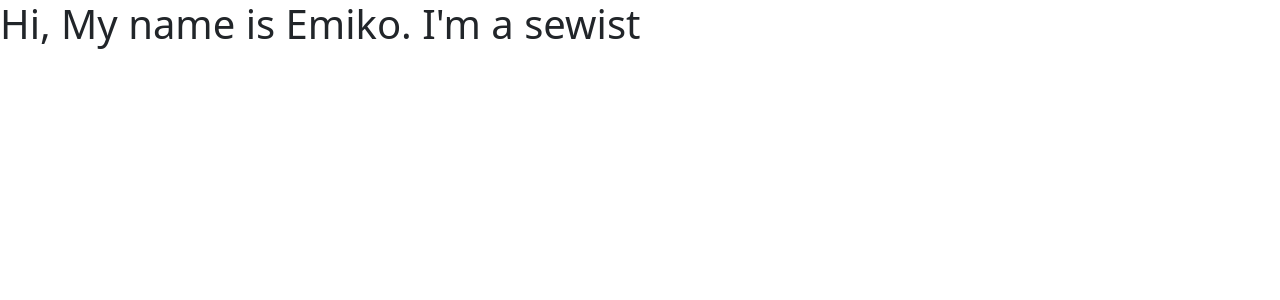
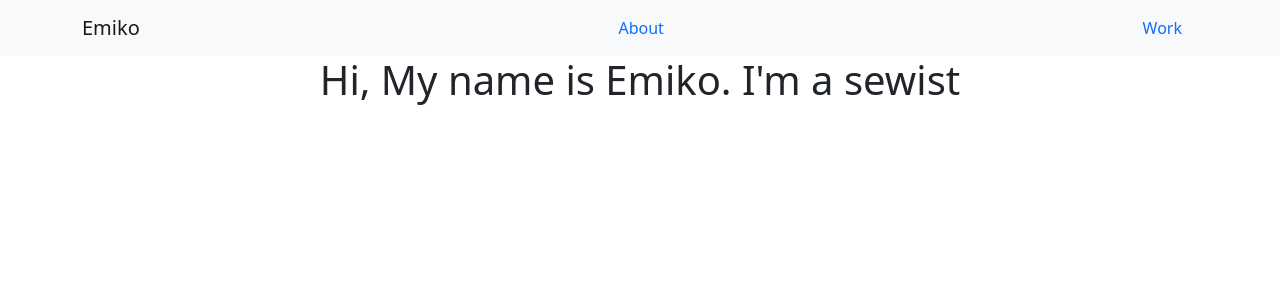
Before and after one commit to ejpijoan/myPortfolio, a React (Create React App) app: page / in a window 1280 px wide. Shown: the top 300 px of the page. Built offline with nearby package versions, Linux system fonts and the light colour scheme.

Commit message:
imports and reders navbar in app.js, and debugs navbar

```diff
--- a/src/App.js
+++ b/src/App.js
@@ -3,6 +3,7 @@ import { library } from '@fortawesome/fontawesome-svg-core';
 import { fab } from '@fortawesome/free-brands-svg-icons'
 import { faEnvelope } from '@fortawesome/free-regular-svg-icons'
 import { BrowserRouter as Router, Route } from 'react-router-dom';
+import Navigation from '../src/Navigation'
 import Intro from './components/Intro'
 import Profile from './containers/Profile'
 import Projects from './components/Projects'
@@ -11,6 +12,8 @@ library.add(fab, faEnvelope)
 
 function App() {
   return (
+    <div className='App'>
+      <Navigation/>
       <Router>
         <>
         <Route exact path='/' component={Intro} />
@@ -18,6 +21,7 @@ function App() {
         <Route exact path='/portfolio' component={Projects} />
         </>
       </Router>
+    </div>
   )
 }
 
--- /dev/null
+++ b/src/Navigation.js
@@ -0,0 +1,18 @@
+import React, {Component} from 'react'
+import {Navbar, Nav, Container} from 'react-bootstrap'
+
+class Navigation extends Component {
+    render(){
+        return(
+            <Navbar bg='light'>
+                <Container>
+                    <Navbar.Brand href="/">Emiko</Navbar.Brand>
+                    <Nav.Link href="/about">About</Nav.Link>
+                    <Nav.Link href="/portfolio">Work</Nav.Link>
+                </Container>
+            </Navbar>
+        )
+    }
+}
+
+export default Navigation
```
Also changed, not shown: src/Navbar.js (deleted, +0 -16 lines). Lines whose indentation alone changed are shown as unchanged.
